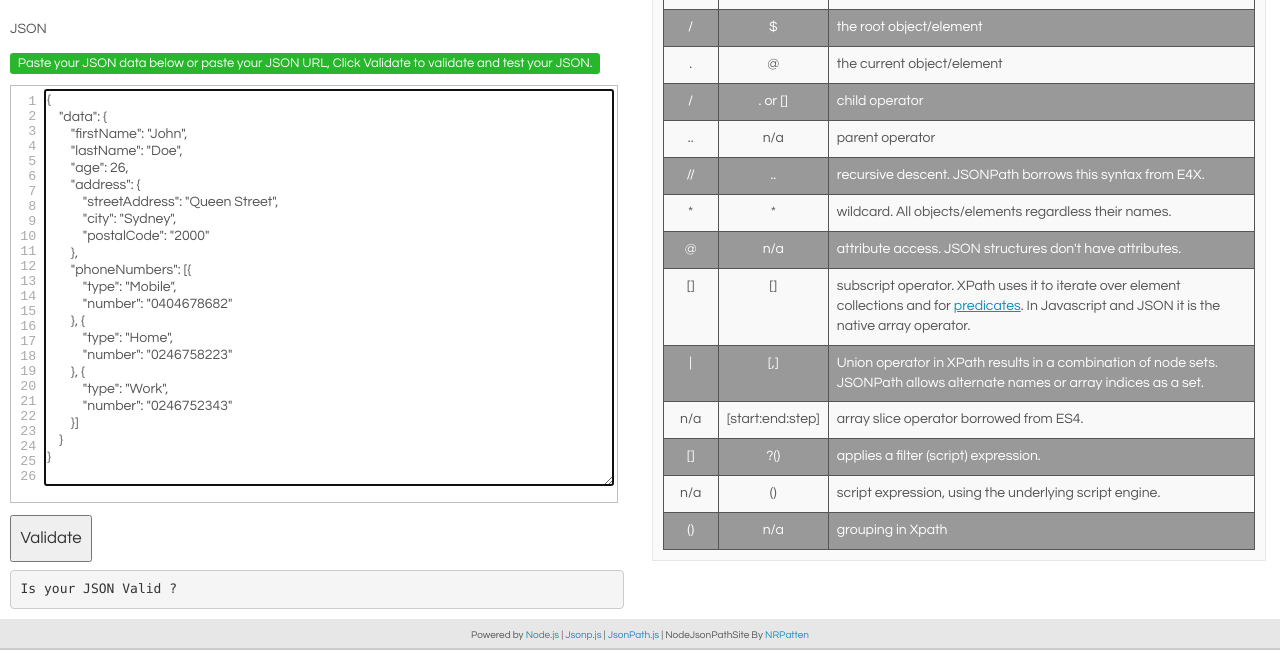
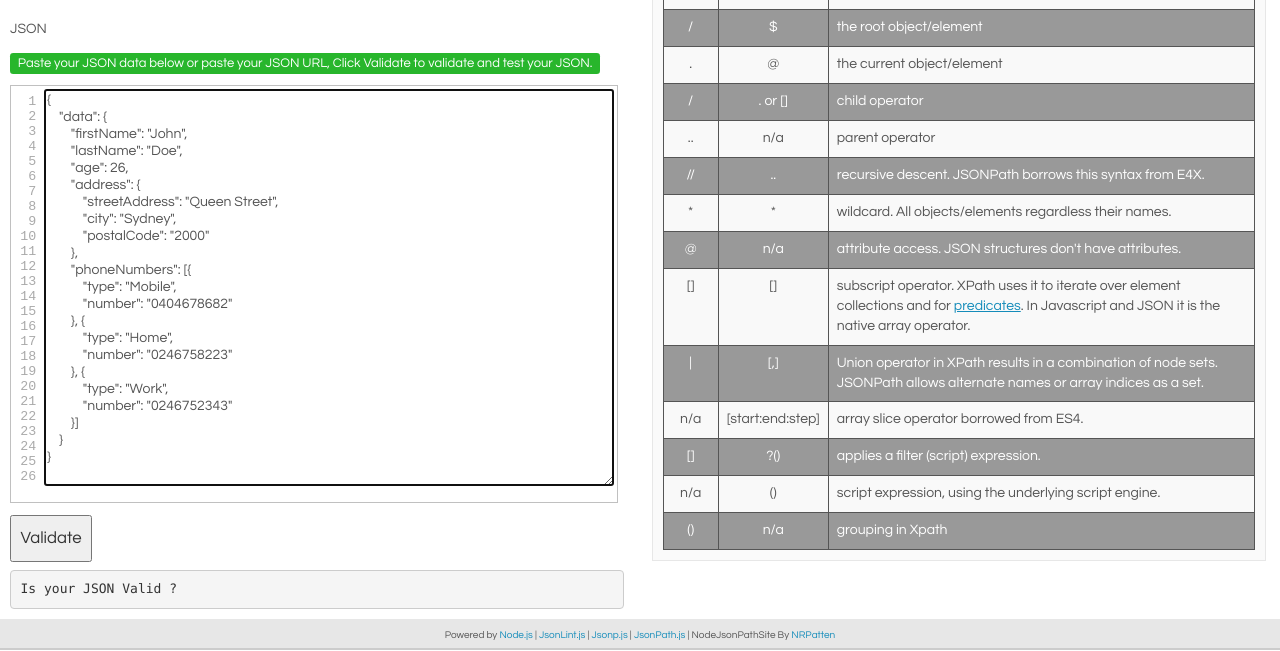
Before and after one commit to nrpatten/node-jsonpath-site, a website: page webroot/index.html in a window 1280 px wide. Shown: the part 321-972 px from the top of the page. Drawn offline with Linux system fonts and the light colour scheme.

Commit message:
[ADD] Footer

```diff
--- a/webroot/index.html
+++ b/webroot/index.html
@@ -168,7 +168,7 @@
         <div class="footer">
             <font size="1">
                <center>
-               Powered by <a href="http://nodejs.org/" target="_blank">Node.js</a> | <a href="https://github.com/afeld/jsonp" target="_blank">Jsonp.js</a> | <a href="https://github.com/s3u/JSONPath" target="_blank">JsonPath.js</a> | NodeJsonPathSite By <a href="https://github.com/nrpatten/node-jsonpath-site" target="_blank">NRPatten</a>
+               Powered by <a href="http://nodejs.org/" target="_blank">Node.js</a> | <a href="https://github.com/arc90/jsonlintdotcom" target="_blank">JsonLint.js</a> | <a href="https://github.com/afeld/jsonp" target="_blank">Jsonp.js</a> | <a href="https://github.com/s3u/JSONPath" target="_blank">JsonPath.js</a> | NodeJsonPathSite By <a href="https://github.com/nrpatten/node-jsonpath-site" target="_blank">NRPatten</a>
                </center>
             </font>
         </div>
```
